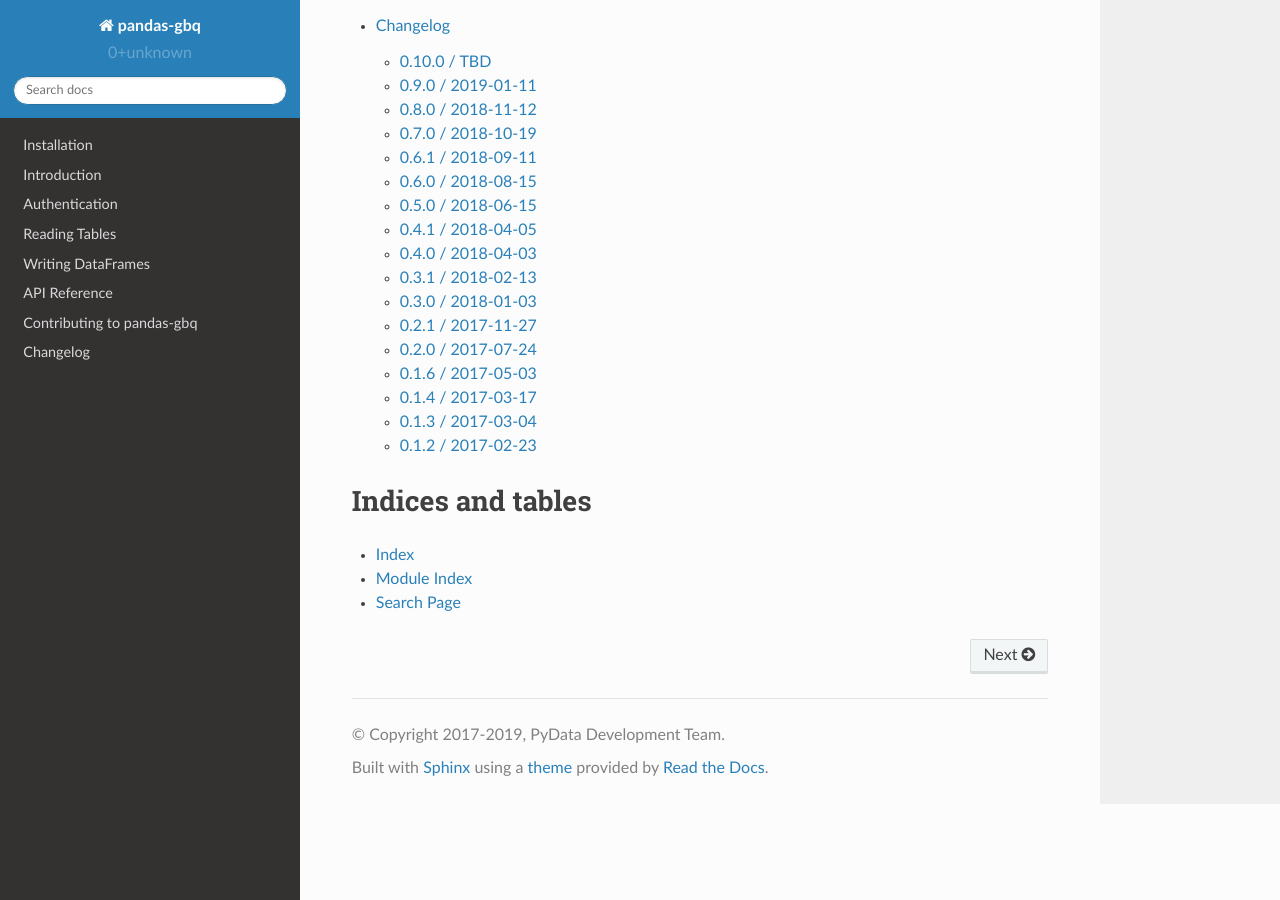
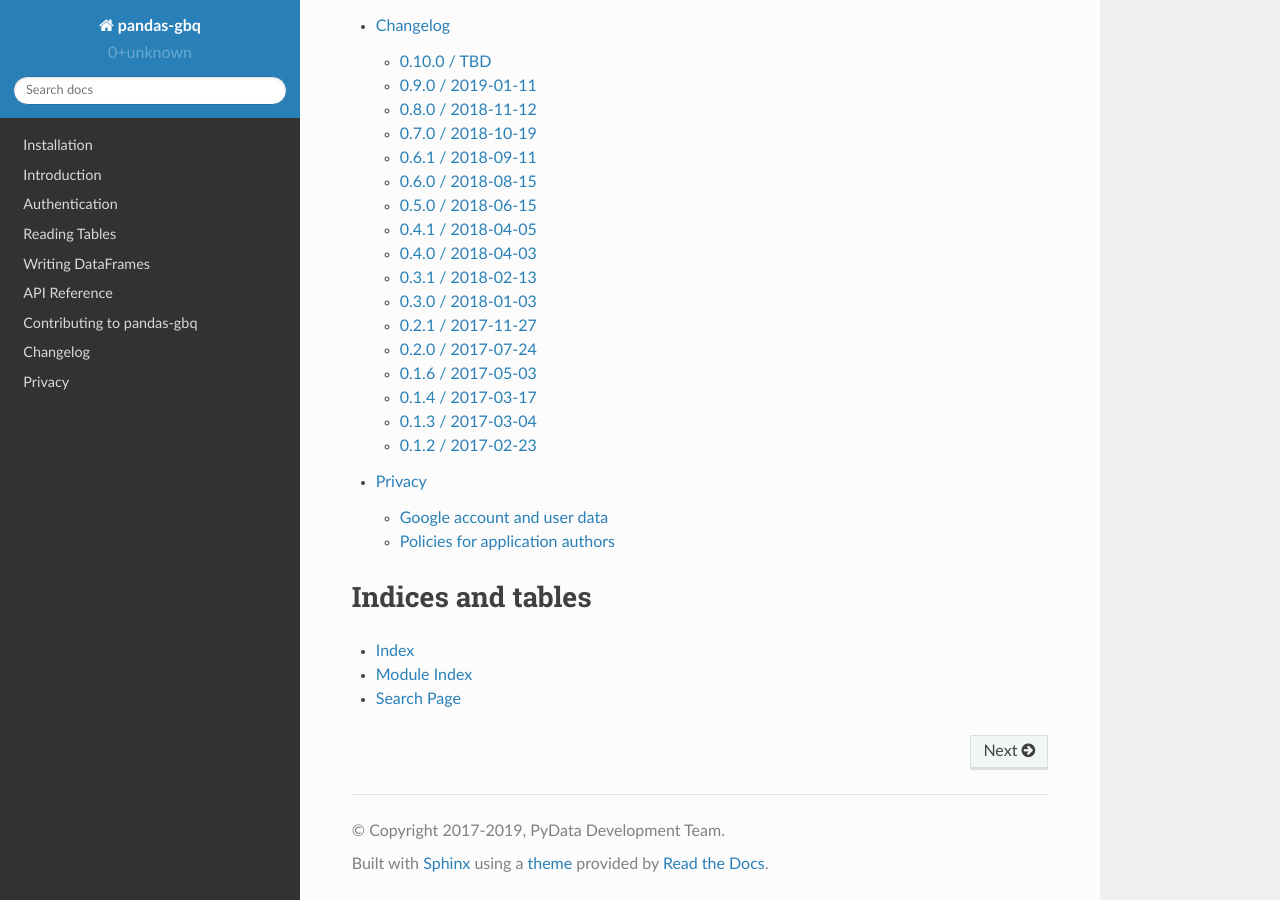
Before and after one commit to googleapis/python-bigquery-pandas, a Sphinx documentation site: the page built from docs/source/index.rst, in a window 1280 px wide and 900 px high, scrolled down 1281 px. Built offline with Sphinx 7.4.7 and the Read the Docs theme 2.0.0, drawn with Linux system fonts in a browser that asks for light colours; some of the changed lines change nothing that is shown.

Commit message:
DOC: Add privacy policy for pandas GBQ (#264)
This is required for verification of the OAuth 2.0 consent screen.

```diff
--- a/docs/source/howto/authentication.rst
+++ b/docs/source/howto/authentication.rst
@@ -76,6 +76,7 @@
 <https://cloud.google.com/docs/authentication/getting-started>`_ guide for
 more information on service accounts.
 
+.. _authentication-user:
 
 Authenticating with a User Account
 ----------------------------------
--- a/docs/source/index.rst
+++ b/docs/source/index.rst
@@ -40,6 +40,7 @@
    api.rst
    contributing.rst
    changelog.rst
+   privacy.rst
 
 
 Indices and tables
--- /dev/null
+++ b/docs/source/privacy.rst
@@ -0,0 +1,45 @@
+Privacy
+=======
+
+This package is a `PyData project <https://pydata.org/>`_ and is subject to
+the `NumFocus privacy policy <https://numfocus.org/privacy-policy>`_. Your
+use of Google APIs with this module is subject to each API's respective
+`terms of service <https://developers.google.com/terms/>`_.
+
+Google account and user data
+^^^^^^^^^^^^^^^^^^^^^^^^^^^^
+
+Accessing user data
+~~~~~~~~~~~~~~~~~~~
+
+The :mod:`pandas_gbq` module accesses your Google user account, with
+the list of `scopes
+<https://developers.google.com/identity/protocols/googlescopes>`_ that you
+specify. Depending on your specified list of scopes, the credentials returned
+by this library may provide access to other user data, such as your email
+address, Google Cloud Platform resources, Google Drive files, or Google
+Sheets.
+
+Storing user data
+~~~~~~~~~~~~~~~~~
+
+By default, your credentials are stored to a local file, such as
+``~/.config/pandas_gbq/bigquery_credentials.dat``. See the
+:ref:`authentication-user` guide for details. All user data is stored on
+your local machine. **Use caution when using this library on a shared
+machine**.
+
+Sharing user data
+~~~~~~~~~~~~~~~~~
+
+The pandas-gbq library only communicates with Google APIs. No user
+data is shared with PyData, NumFocus, or any other servers.
+
+Policies for application authors
+^^^^^^^^^^^^^^^^^^^^^^^^^^^^^^^^
+
+Do not use the default client ID when using the pandas-gbq library
+from an application, library, or tool. Per the `Google User Data Policy
+<https://developers.google.com/terms/api-services-user-data-policy>`_, your
+application must accurately represent itself when authenticating to Google
+API servcies.
```
